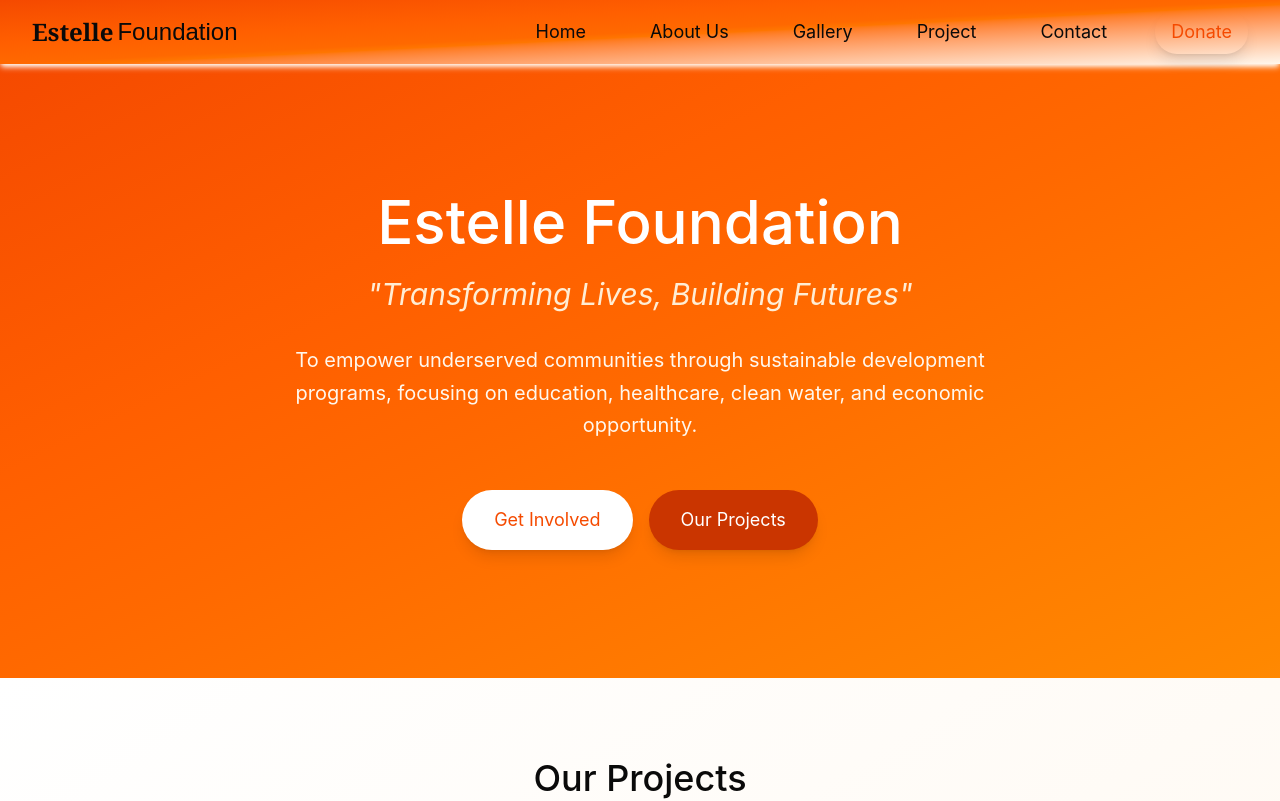
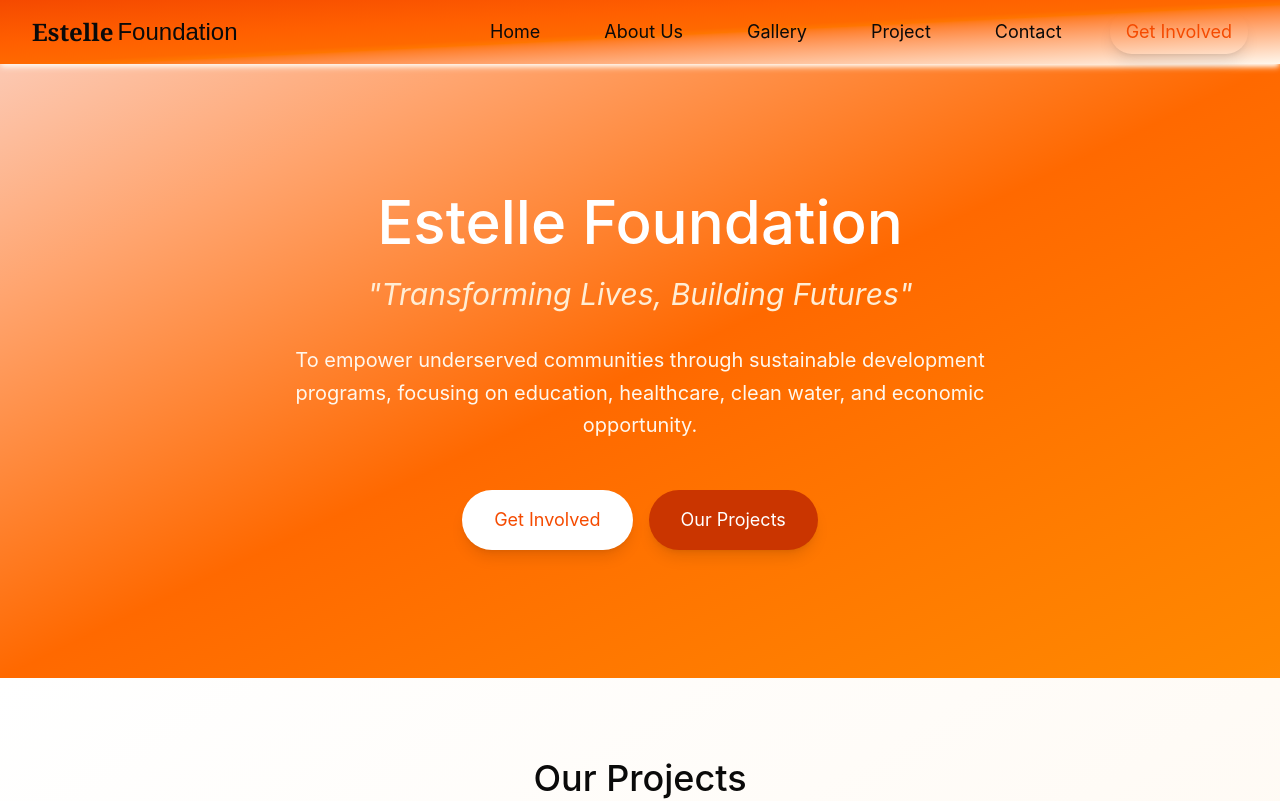
Before and after one commit to naychurrahl/estelle_foundation, a React (Vite) app: page / in a window 1280 px wide. Shown: the top 801 px of the page. Built offline with nearby package versions, Linux system fonts and the light colour scheme.

Commit message:
UPDATE: Navigation complete

```diff
--- a/src/app/components/Hero.tsx
+++ b/src/app/components/Hero.tsx
@@ -4,7 +4,7 @@ import { Heart } from "lucide-react";
 export function Hero() {
   {/* <div className="relative bg-gradient-to-br from-orange-600 via-orange-500 to-orange-400 text-white"> */}
   return (
-    <div className="relative bg-gradient-to-br from-orange-600 via-orange-500 to-orange-400 text-white">
+    <div className="relative bg-gradient-to-br from-orange-600/30 via-orange-500 to-orange-400 text-white">
 
       <div className="max-w-7xl mx-auto px-4 py-24 md:py-32">
         <div className="text-center max-w-4xl mx-auto">
--- a/src/app/components/Navigation.tsx
+++ b/src/app/components/Navigation.tsx
@@ -118,7 +118,7 @@ export function Navigation() {
                 (e.currentTarget.style.color = "var(--color-orange-500)")
               }
             >
-              Donate
+              Get Involved
             </a>
           </div>
 
@@ -192,7 +192,7 @@ export function Navigation() {
               className="btn-primary block mx-4 mt-4 text-center bg-cream-50/80 rounded-lg"
               onClick={() => setMobileMenuOpen(false)}
             >
-              Donate
+            Get Involved
             </a>
           </div>
         )}
```
